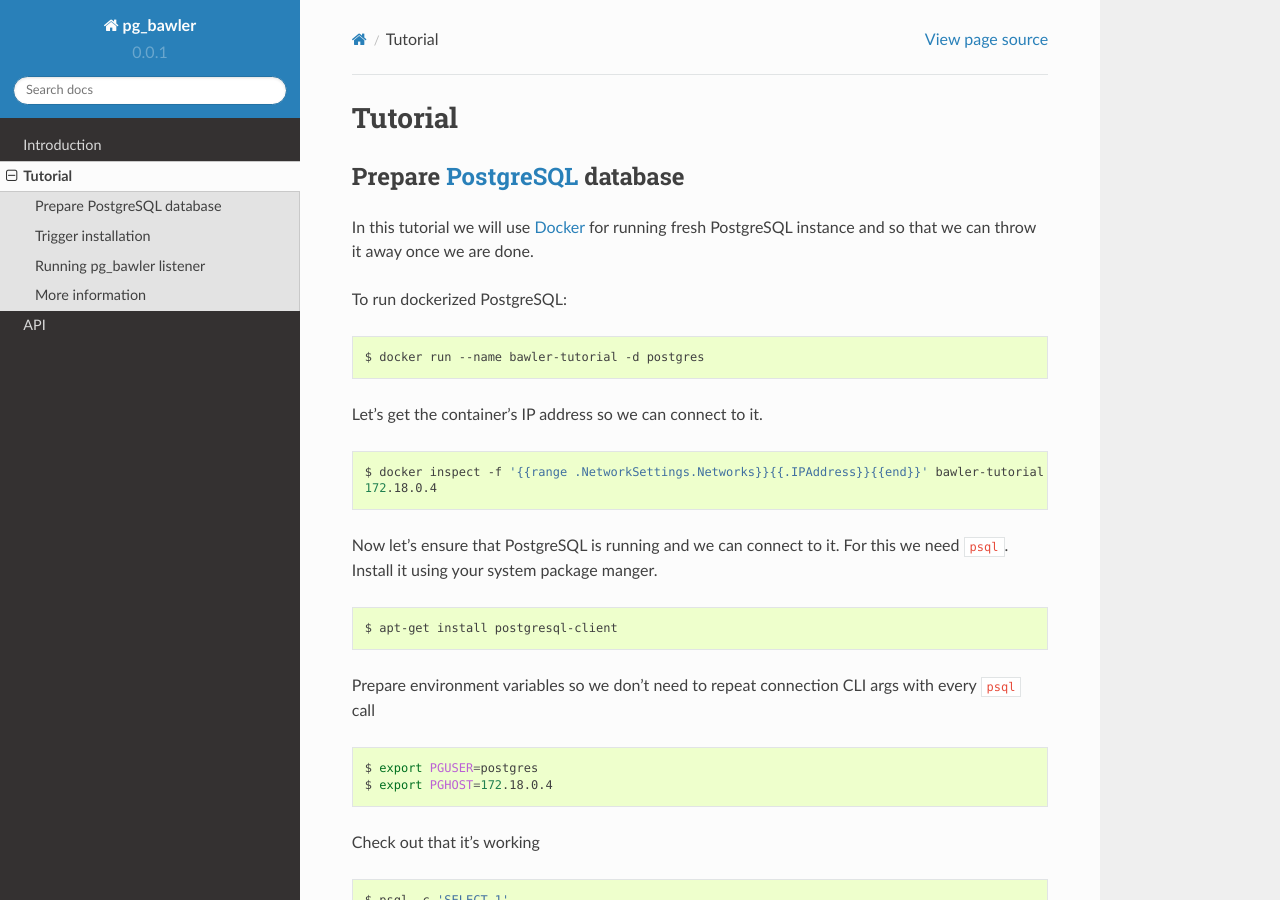
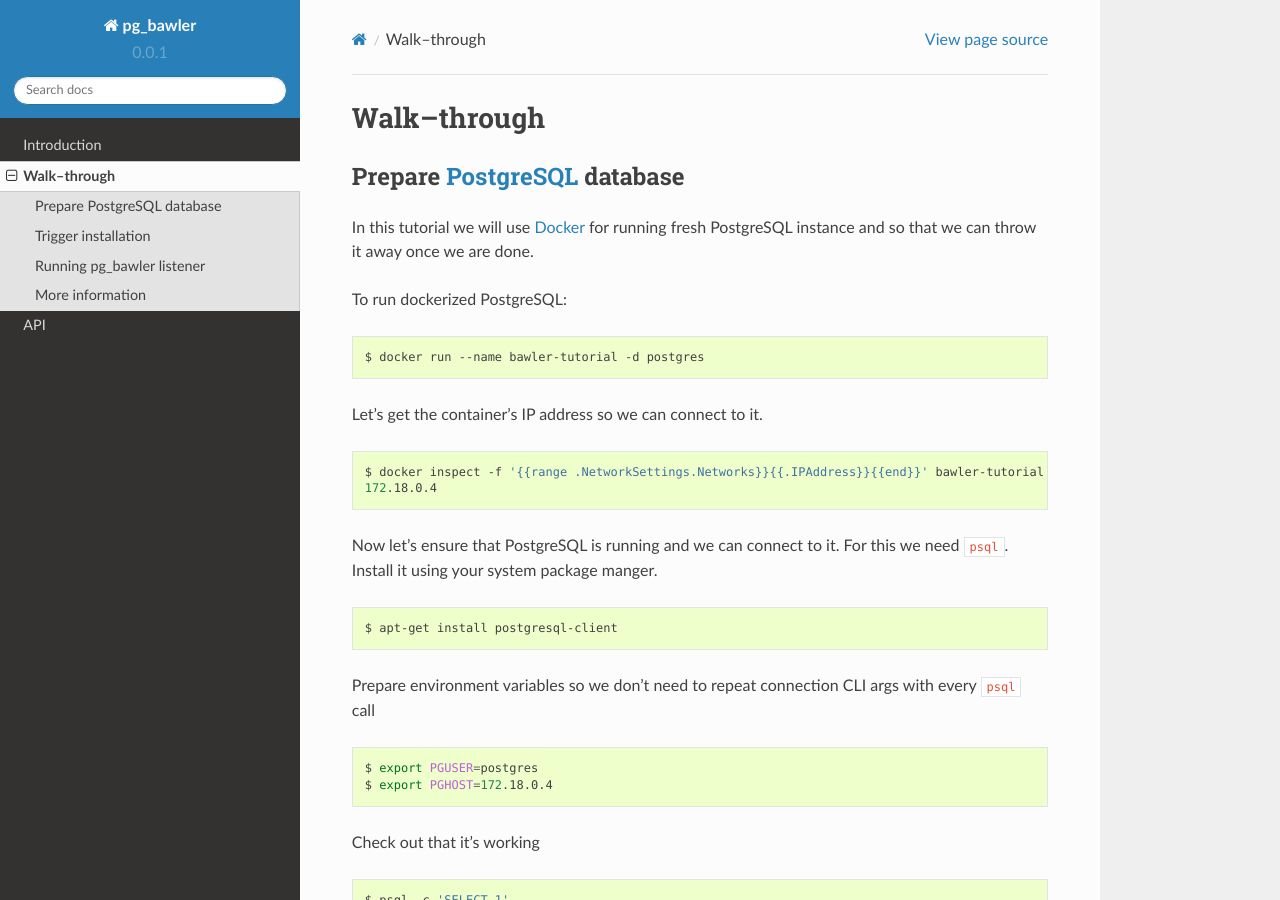
Before and after one commit to Vnet-as/pg_bawler, a Sphinx documentation site: the page built from docs/tutorial.rst, in a window 1280 px wide and 900 px high. Built offline with Sphinx 7.4.7 and the Read the Docs theme 2.0.0, drawn with Linux system fonts in a browser that asks for light colours.

Commit message:
Rename tutorial to walk-through
Signed-off-by: Michal Kuffa <michal.kuffa@gmail.com>

```diff
--- a/docs/tutorial.rst
+++ b/docs/tutorial.rst
@@ -1,6 +1,7 @@
-========
-Tutorial
-========
+
+============
+Walk–through
+============
 
 
 Prepare `PostgreSQL <https://www.postgresql.org/>`_ database
```
